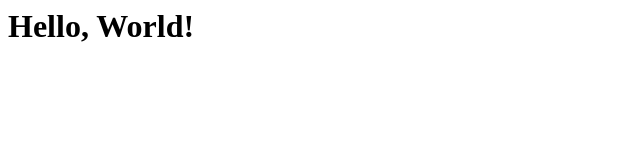
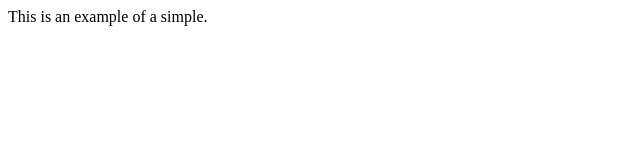
Before and after one commit to ewerton-silva/microverse, a plain HTML site: page index.html in a window 1280 px wide. Shown: the whole page, without its empty margins (0-640 px from the left). Drawn offline with Linux system fonts and the light colour scheme.

Commit message:
Update index.html

```diff
--- a/index.html
+++ b/index.html
@@ -1,2 +1,9 @@
 
-<h1>Hello, World!</h1>
+<html>
+    <head>
+        <title>Hello, World!</title>
+    </head>
+    <body>
+        <p>This is an example of a simple.</p>
+    </body>
+</html>
```
